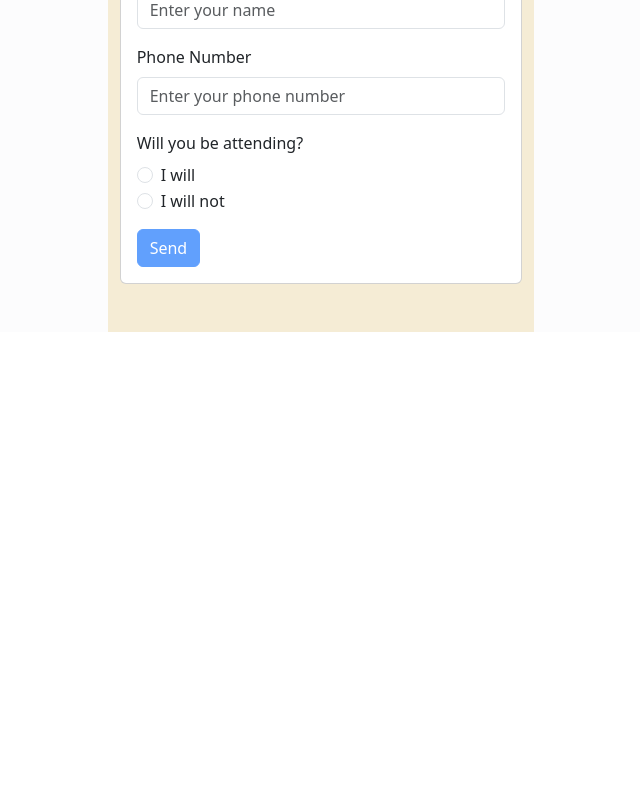
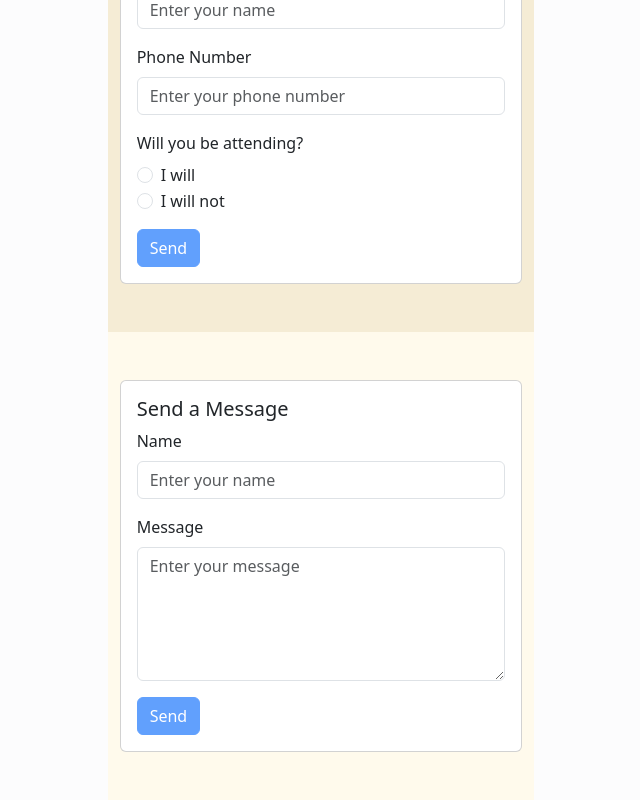
Before and after one commit to Zer0-01/react-typescript-wedding-invitation, a React (Vite) app: page / in a window 1280 px wide. Shown: the part 3734-4534 px from the top of the page, without its empty margins (319-959 px from the left). Before the commit the page ends 4066 px from the top, so only its background shows below. Built offline with nearby package versions, Linux system fonts and the light colour scheme.

Commit message:
feat: add to firebase

```diff
--- /dev/null
+++ b/src/components/MessageComponent.tsx
@@ -0,0 +1,69 @@
+import { useEffect, useState } from "react";
+import { Button, Card, Col, Container, Form, Row } from "react-bootstrap";
+
+const MessageComponent = () => {
+    const [disabled, setDisabled] = useState<boolean>(true);
+    const [name, setName] = useState<string>("");
+    const [message, setMessage] = useState<string>("");
+
+    useEffect(() => {
+        if (name && message && name !== "" && message !== "") {
+            setDisabled(false);
+        } else {
+            setDisabled(true);
+        }
+    }, [name, message]);
+
+
+    return (
+        <Container
+            fluid
+            style={{
+                backgroundColor: "#FFFAEC",
+            }}>
+            <Row className="py-5">
+                <Col>
+                    <Card>
+                        <Card.Body>
+                            <Card.Title>
+                                Send a Message
+                            </Card.Title>
+                            <Form>
+                                <Form.Group
+                                    className="mb-3"
+                                    controlId="formNameMessage">
+                                    <Form.Label>Name</Form.Label>
+                                    <Form.Control
+                                        type="text"
+                                        placeholder="Enter your name"
+                                        onChange={(e) => setName(e.target.value)}
+                                    />
+                                </Form.Group>
+
+                                <Form.Group
+                                    className="mb-3"
+                                    controlId="formMessage">
+                                    <Form.Label>Message</Form.Label>
+                                    <Form.Control
+                                        as="textarea"
+                                        type="text"
+                                        placeholder="Enter your message"
+                                        rows={5}
+                                        onChange={(e) => setMessage(e.target.value)}
+                                    />
+                                </Form.Group>
+
+                                <Button
+                                    disabled={disabled}
+
+                                >Send</Button>
+                            </Form>
+                        </Card.Body>
+                    </Card>
+                </Col>
+            </Row>
+        </Container>
+    );
+};
+
+export default MessageComponent;
--- a/src/components/RsvpForm.tsx
+++ b/src/components/RsvpForm.tsx
@@ -1,5 +1,11 @@
 import { useEffect, useState } from "react";
-import { Button, Card, Col, Container, Form, Row } from "react-bootstrap";
+import { Button, Card, Col, Container, Form, Row, Spinner } from "react-bootstrap";
+import { db } from "../FirebaseConfig";
+import { addDoc, collection, serverTimestamp } from "firebase/firestore/lite";
+enum RsvpStatus {
+    INITIAL, LOADING, SUCCESS, FAILURE
+}
+
 
 const RsvpForm = () => {
     const [disabled, setDisabled] = useState<boolean>(true);
@@ -7,6 +13,7 @@ const RsvpForm = () => {
     const [phone, setPhone] = useState<string>("");
     const [attendance, setAttendance] = useState<boolean | null>(null);
     const [guest, setGuest] = useState<number>(0);
+    const [status, setStatus] = useState<RsvpStatus>(RsvpStatus.INITIAL);
 
     useEffect(() => {
         if (name && phone && attendance !== null && name && phone !== "") {
@@ -18,13 +25,23 @@ const RsvpForm = () => {
 
     }, [name, phone, attendance, guest]);
 
-    const handleSend = () => {
-        // TODO: Send RSVP data to backend
-        console.log("Sending RSVP data to backend...");
-        console.log(`Name: ${name}`);
-        console.log(`Phone: ${phone}`);
-        console.log(`Attendance: ${attendance ? "Yes" : "No"}`);
-        console.log(`Guest: ${guest}`);
+    const handleSend = async () => {
+        setStatus(RsvpStatus.LOADING);
+        try {
+            await addDoc(collection(db, "rsvp"), {
+                name: name,
+                phone: phone,
+                attendance: attendance,
+                guest: guest,
+                timestamp: serverTimestamp()
+            });
+            setStatus(RsvpStatus.SUCCESS);
+            console.log("RSVP data sent successfully!");
+        } catch (error) {
+            setStatus(RsvpStatus.FAILURE);
+            console.error("Error sending RSVP data:", error);
+        }
+
     }
 
     return (
@@ -66,7 +83,7 @@ const RsvpForm = () => {
                                     <Form.Label>Will you be attending?</Form.Label>
                                     <Form.Check
                                         type="radio"
-                                        id="default-radio"
+                                        id="attending-yes"
                                         label="I will"
                                         name="default-radio"
                                         onChange={() => {
@@ -76,7 +93,7 @@ const RsvpForm = () => {
                                     />
                                     <Form.Check
                                         type="radio"
-                                        id="default-radio"
+                                        id="attending-no"
                                         label="I will not"
                                         name="default-radio"
                                         onChange={() => {
@@ -100,9 +117,11 @@ const RsvpForm = () => {
 
 
                                 <Button
-                                    disabled={disabled}
+                                    disabled={disabled || status === RsvpStatus.LOADING}
                                     onClick={handleSend}
-                                >Send</Button>
+                                >
+                                    {status === RsvpStatus.LOADING ? <Spinner as="span" animation="border" size="sm" /> : "Send"}
+                                </Button>
                             </Form>
                         </Card.Body>
                     </Card>
--- a/src/screens/HomeScreen.tsx
+++ b/src/screens/HomeScreen.tsx
@@ -8,6 +8,7 @@ import CardCoupleComponent from '../components/CardCoupleComponent';
 import CountdownComponent from '../components/CountdownComponent';
 import PlaceComponent from '../components/PlaceComponent';
 import RsvpForm from '../components/RsvpForm';
+import MessageComponent from '../components/MessageComponent';
 
 function HomeScreen() {
   return (
@@ -29,6 +30,7 @@ function HomeScreen() {
               <CountdownComponent />
               <PlaceComponent />
               <RsvpForm />
+              <MessageComponent />
             </Col>
             <Col sm={0} md={2} lg={3} xl={4} className=' d-none d-sm-block bg-light-subtle' />
           </Row>
```
Also changed, not shown: src/models/RsvpModel.ts (added, +8 -0 lines).
